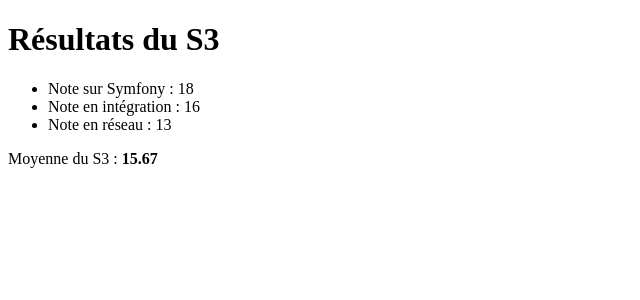
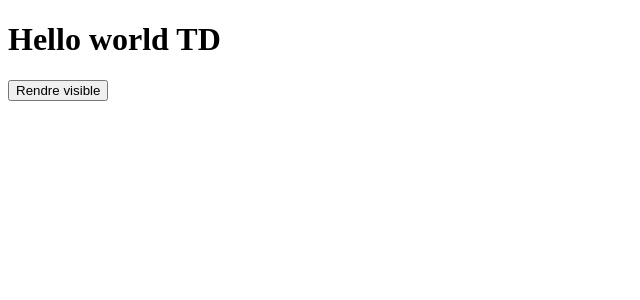
Before and after one commit to Ugravis/vuejs_mmi, a Vue app: page / in a window 1280 px wide. Shown: the top 300 px of the page, without its empty margins (0-640 px from the left). Built offline with nearby package versions, Linux system fonts and the light colour scheme.

Commit message:
feat(exo1)

```diff
--- a/src/App.vue
+++ b/src/App.vue
@@ -1,19 +1,16 @@
 <script setup>
-  import Notes from '@/components/Notes.vue'
+  import { ref } from 'vue';
 
-  const symfony = 18
-  const integration = 16
-  const reseau = 13
+  const isVisible = ref(false)
 </script>
 
 <template>
-  <h1>Résultats du S3</h1>
+  <h1>Hello world TD</h1>
 
-  <Notes />
+  <button @click="isVisible = !isVisible">Rendre visible</button>
+
+  <p v-if="isVisible">Je suis le texte caché</p>
 </template>
 
 <style scoped>
-  li {
-    color: red;
-  }
 </style>
```
Also changed, not shown: 1 other file (tests, documents, lock files or other folders).
